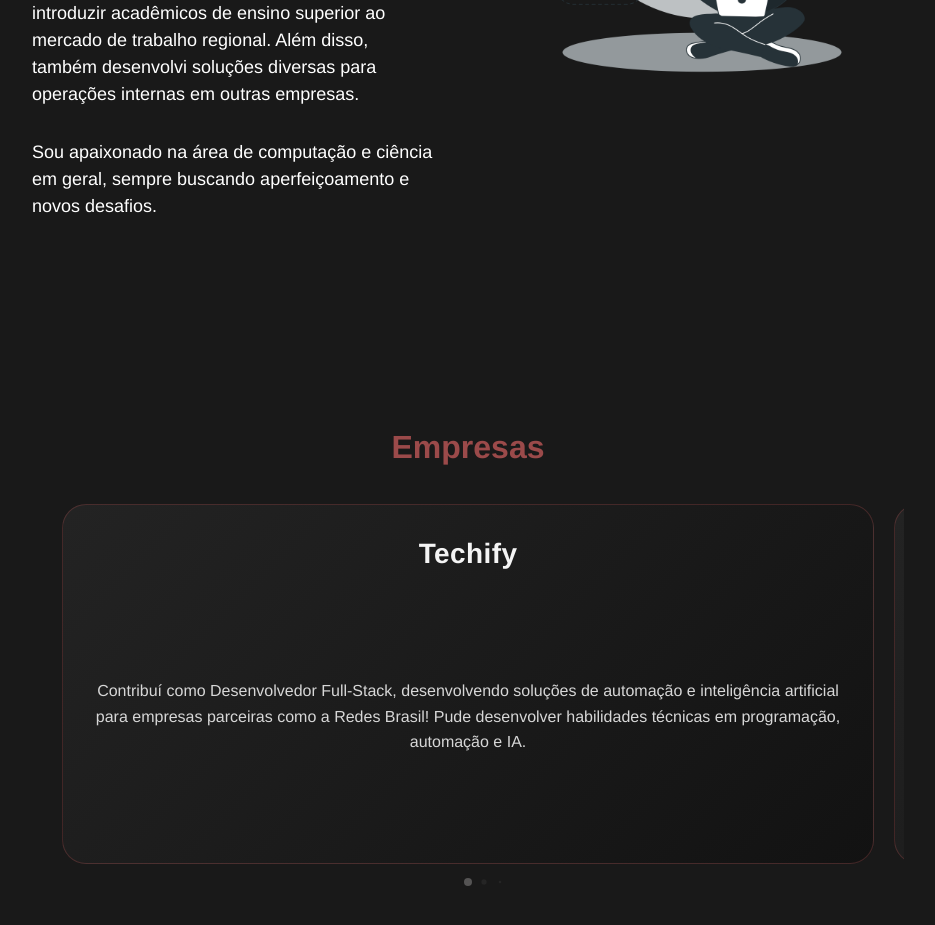
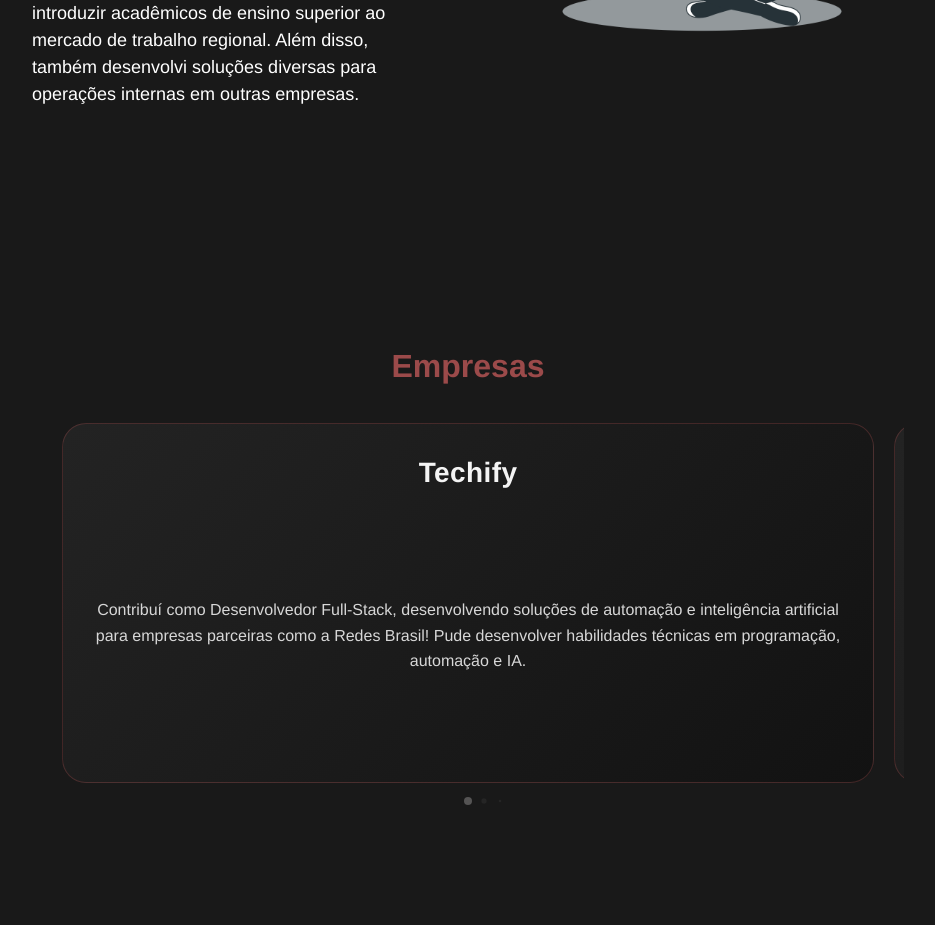
Before and after one commit to devarthurmiranda/vue-portfolio, a Vue app: page / in a window 1280 px wide. Shown: the part 1300-2225 px from the top of the page, without its empty margins (172-1107 px from the left). Built offline with nearby package versions, Linux system fonts and the light colour scheme; the HTML template or start-up script is replaced by a standard one.

Commit message:
Updating Data

```diff
--- a/data/about.js
+++ b/data/about.js
@@ -2,7 +2,7 @@
         title: 'Sobre mim',
         first_paragraph: 'Desde que comecei a desenvolver software sempre tive o objetivo de ajudar pessoas, e hoje, depois de anos de estudo e trabalho, posso dizer que desenvolvi projetos como um modelo de IA para combater crimes nas redes sociais e trabalhei direta ou indiretamente com empresas como a Techify, Redes Brasil, TopNet, PekiCode, Complem entre outras.',
         second_paragraph: 'Atualmente trabalho na Techify, empresa focada em treinamentos de automação e inteligência artificial, fui diretor de projetos da empresa júnior Pekicode, que foi inovadora em sua proposta de introduzir acadêmicos de ensino superior ao mercado de trabalho regional. Além disso, também desenvolvi soluções diversas para operações internas em outras empresas.',
-        third_paragraph: 'Sou apaixonado na área de computação e ciência em geral, sempre buscando aperfeiçoamento e novos desafios.',
+        third_paragraph: ''
 }
 
 export default about;
```
